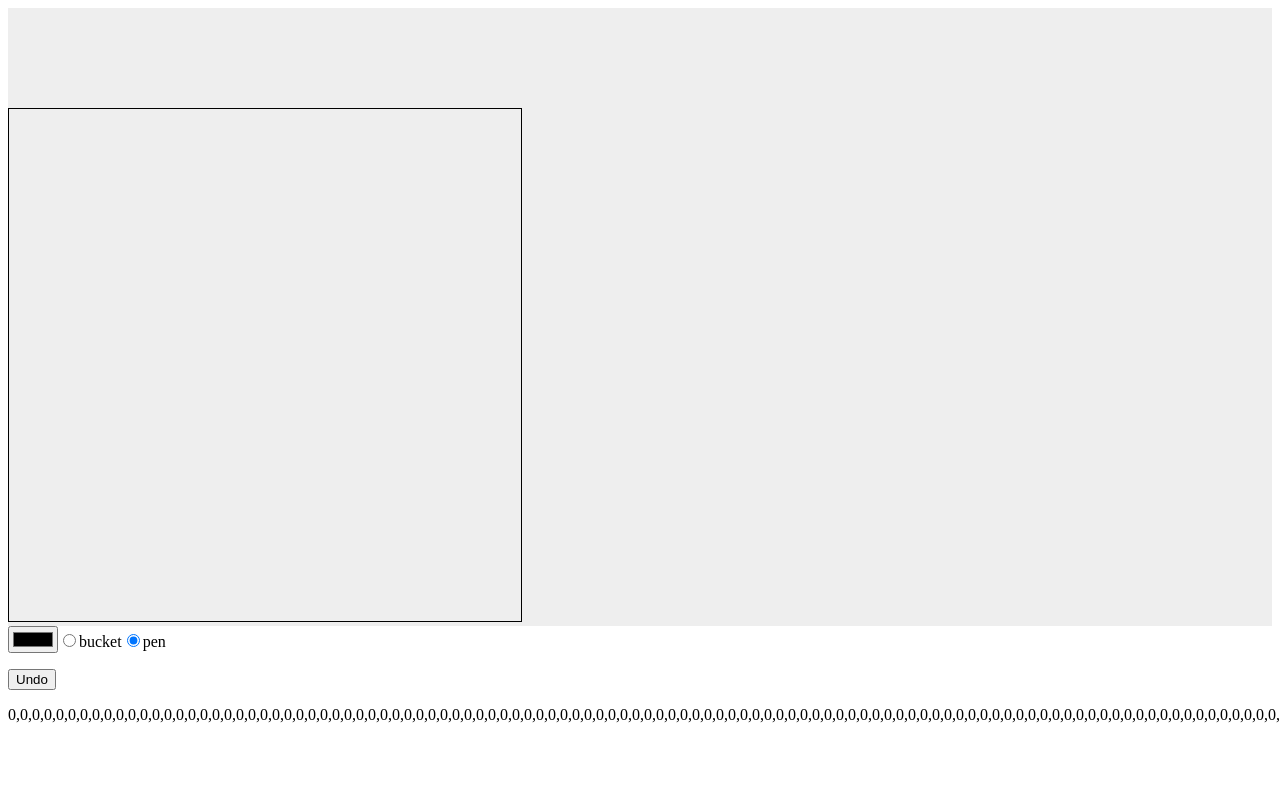
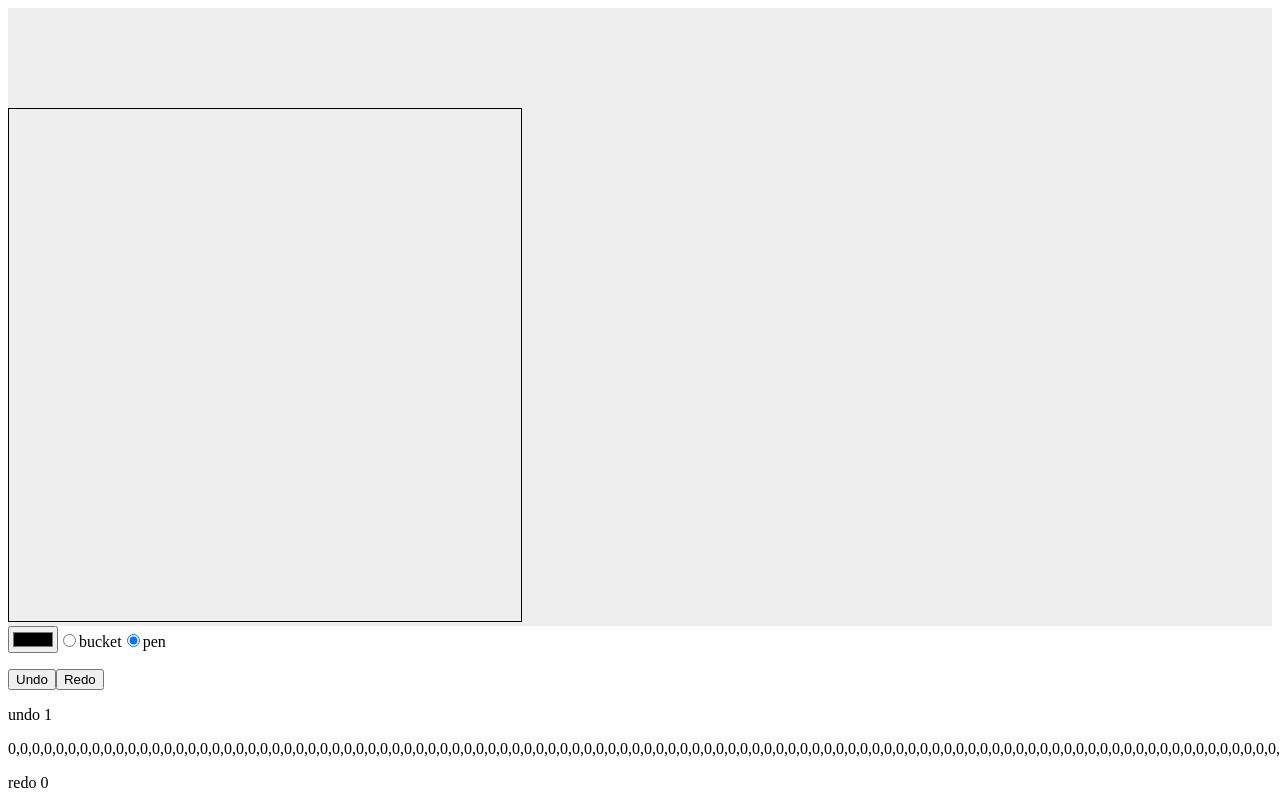
Before and after one commit to tsukiyama-3/webgl-traning, a Nuxt app: page /traning-3 in a window 1280 px wide. Shown: the top 808 px of the page. Built offline with nearby package versions, Linux system fonts and the light colour scheme.

Commit message:
add undo & redo

```diff
--- a/pages/traning-3.vue
+++ b/pages/traning-3.vue
@@ -14,7 +14,20 @@ const previousRow = ref(0);
 
 pixels.value = new Uint32Array(canvasSize * canvasSize);
 
-const pixelsState = ref([]);
+const undoPixelsStates = ref([]);
+const redoPixelsStates = ref([]);
+
+const init = () => {
+  const context = canvas.value.getContext("2d");
+  context.imageSmoothingEnabled = false;
+  context.scale(dotSize, dotSize);
+}
+
+onMounted(() => {
+  const imageData = uint32ArrayToImageData(pixels.value, canvasSize, canvasSize);
+  undoPixelsStates.value.push(imageData);
+  init()
+})
 
 const onCanvasMousemove = (event: MouseEvent) => {
   coords.value = getRelativeCoordinates(event.clientX, event.clientY);
@@ -69,6 +82,7 @@ const drawAt = (x: number, y: number) => {
   if (containsPixel(x, y)) {
     setPixelColor(x, y, colorToInt(currentColor.value));
     renderPixel();
+    redoPixelsStates.value = []
   }
 };
 
@@ -88,28 +102,20 @@ const fillAt = (x: number, y: number) => {
       }
     });
     renderPixel();
+    redoPixelsStates.value = []
   }
 };
 
-onMounted(() => {
-  const context = canvas.value.getContext("2d");
-  const currentState = context.getImageData(0, 0, canvasSize, canvasSize);
-  pixelsState.value.push(new ImageData(new Uint8ClampedArray(currentState.data), currentState.width, currentState.height));
-});
-
 const onCanvasMouseup = () => {
   isClicked.value = false;
-  const context = canvas.value.getContext("2d");
-  const currentState = context.getImageData(0, 0, canvasSize, canvasSize);
-  pixelsState.value.push(new ImageData(new Uint8ClampedArray(currentState.data), currentState.width, currentState.height));
+  const imageData = uint32ArrayToImageData(pixels.value, canvasSize, canvasSize);
+  undoPixelsStates.value.push(imageData);
 };
 
 // ピクセルを描画する
 const renderPixel = () => {
   // コンテキスト取得
   const context = canvas.value.getContext("2d");
-  // ドットを滑らかにする
-  context.imageSmoothingEnabled = false;
   // offscreenCanvasを作成
   const offscreenCanvas = document.createElement("canvas");
   // コンテキスト取得
@@ -122,7 +128,6 @@ const renderPixel = () => {
   // imageData.dataをimgDataDataに代入
   const imgDataData = imageData?.data;
   // pixels.value.bufferをUint8ClampedArrayの形式でdataに代入
-  console.log(pixels.value, 'pixels.value1')
   const data = new Uint8ClampedArray(pixels.value.buffer);
   // imgDataDataにdataをコピー
   imgDataData?.set(data);
@@ -132,59 +137,31 @@ const renderPixel = () => {
   context.clearRect(0, 0, canvasSize, canvasSize);
   // 描画の状態をスタックに保存している
   context.save();
-  // 描画コンテキストをスケーリングしている
-  context.scale(dotSize, dotSize);
-  // offscreenCanvasの内容をキャンバスコンテキストに描画している
-  context.drawImage(offscreenCanvas, 0, 0);
-  context.restore();
-};
-const renderPixel2 = () => {
-  // コンテキスト取得
-  const context = canvas.value.getContext("2d");
-  // ドットを滑らかにする
-  context.imageSmoothingEnabled = false;
-  // offscreenCanvasを作成
-  const offscreenCanvas = document.createElement("canvas");
-  // コンテキスト取得
-  const offscreenContext = offscreenCanvas.getContext("2d");
-  // width height を設定
-  offscreenCanvas.width = canvasSize;
-  offscreenCanvas.height = canvasSize;
-  // imageDataを作成(width・height・dataが入っている)
-  const imageData = offscreenContext?.createImageData(canvasSize, canvasSize);
-  // imageData.dataをimgDataDataに代入
-  const imgDataData = imageData?.data;
-  // pixels.value.bufferをUint8ClampedArrayの形式でdataに代入
-  console.log(pixels.value.buffer, 'pixels.value3')
-  const data = new Uint8ClampedArray(pixels.value.buffer);
-  // imgDataDataにdataをコピー
-  imgDataData?.set(data);
-  // imageDataをoffscreenContextに反映
-  offscreenContext?.putImageData(imageData!, 0, 0);
-  // コンテキストをクリアにする
-  context.clearRect(0, 0, canvasSize, canvasSize);
-  // 描画の状態をスタックに保存している
-  context.save();
-  // 描画コンテキストをスケーリングしている
   // offscreenCanvasの内容をキャンバスコンテキストに描画している
   context.drawImage(offscreenCanvas, 0, 0);
   context.restore();
 };
 
 const undo = () => {
-  console.log(pixelsState.value, 'pixelsState.value')
-  if (pixelsState.value.length > 1) {
-    const previousState = pixelsState.value[pixelsState.value.length - 2];
+  if (undoPixelsStates.value.length > 1) {
+    const previousState = undoPixelsStates.value[undoPixelsStates.value.length - 2];
     pixels.value = imageDataToUint32Array(previousState)
-    console.log(pixels.value.buffer, 'pixels.value2')
-    renderPixel2();
-    pixelsState.value.pop();
+    renderPixel();
+    redoPixelsStates.value.push(undoPixelsStates.value.pop());
   }
 };
 
-const imageDataToUint32Array = (imageData) => {
+const redo = () => {
+  if (redoPixelsStates.value.length > 0) {
+    const nextState = redoPixelsStates.value.pop();
+    pixels.value = imageDataToUint32Array(nextState);
+    renderPixel();
+    undoPixelsStates.value.push(nextState);
+  }
+};
+
+const imageDataToUint32Array = (imageData: ImageData) => {
   const { width, height, data } = imageData;
-  console.log(width, height)
   const pixelArray = new Uint32Array(width * height);
 
   for (let i = 0, j = 0; i < data.length; i += 4, j++) {
@@ -197,6 +174,24 @@ const imageDataToUint32Array = (imageData) => {
   }
 
   return pixelArray;
+};
+
+const uint32ArrayToImageData = (array, width, height) => {
+  const canvas = document.createElement("canvas");
+  const context = canvas.getContext("2d");
+  const imageData = context.createImageData(width, height);
+  const data = imageData.data;
+
+  // Uint32Array のデータを ImageData のデータにコピーする
+  for (let i = 0, j = 0; i < array.length; i++, j += 4) {
+    const pixel = array[i];
+    data[j] = pixel & 0xFF; // Red コンポーネント
+    data[j + 1] = (pixel >> 8) & 0xFF; // Green コンポーネント
+    data[j + 2] = (pixel >> 16) & 0xFF; // Blue コンポーネント
+    data[j + 3] = (pixel >> 24) & 0xFF; // Alpha コンポーネント
+  }
+
+  return imageData;
 };
 
 // 隣接するピクセルを取得する
@@ -326,5 +321,9 @@ const colorToInt = (color: string) => {
   <label for="pen">pen</label>
   <p>{{ coords }}</p>
   <button @click="undo">Undo</button>
-  <p v-for="pixel in pixelsState">{{ pixel.data }}</p>
+  <button @click="redo">Redo</button>
+  <p>undo {{ undoPixelsStates.length }}</p>
+  <p v-for="pixel in undoPixelsStates">{{ pixel.data }}</p>
+  <p>redo {{ redoPixelsStates.length }}</p>
+  <p v-for="pixel in redoPixelsStates">{{ pixel.data }}</p>
 </template>
```
